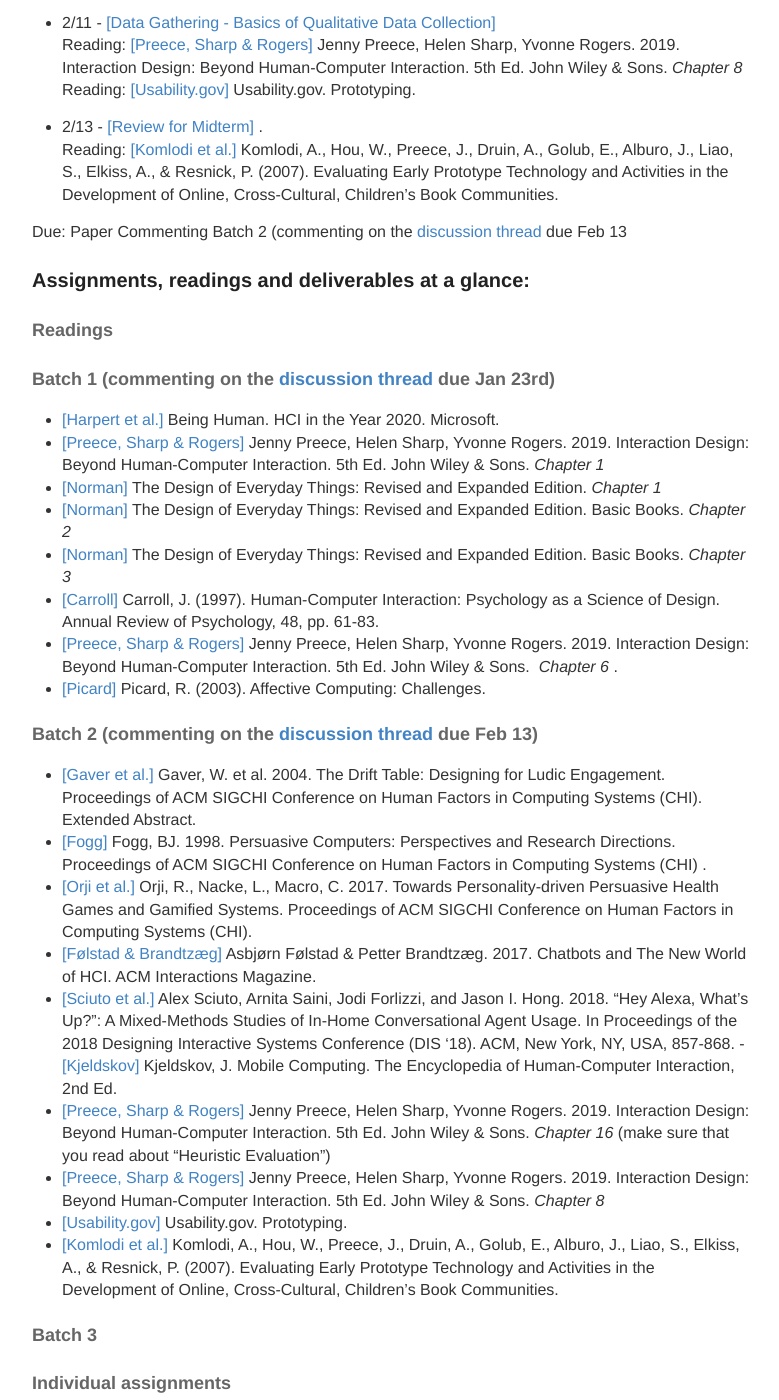
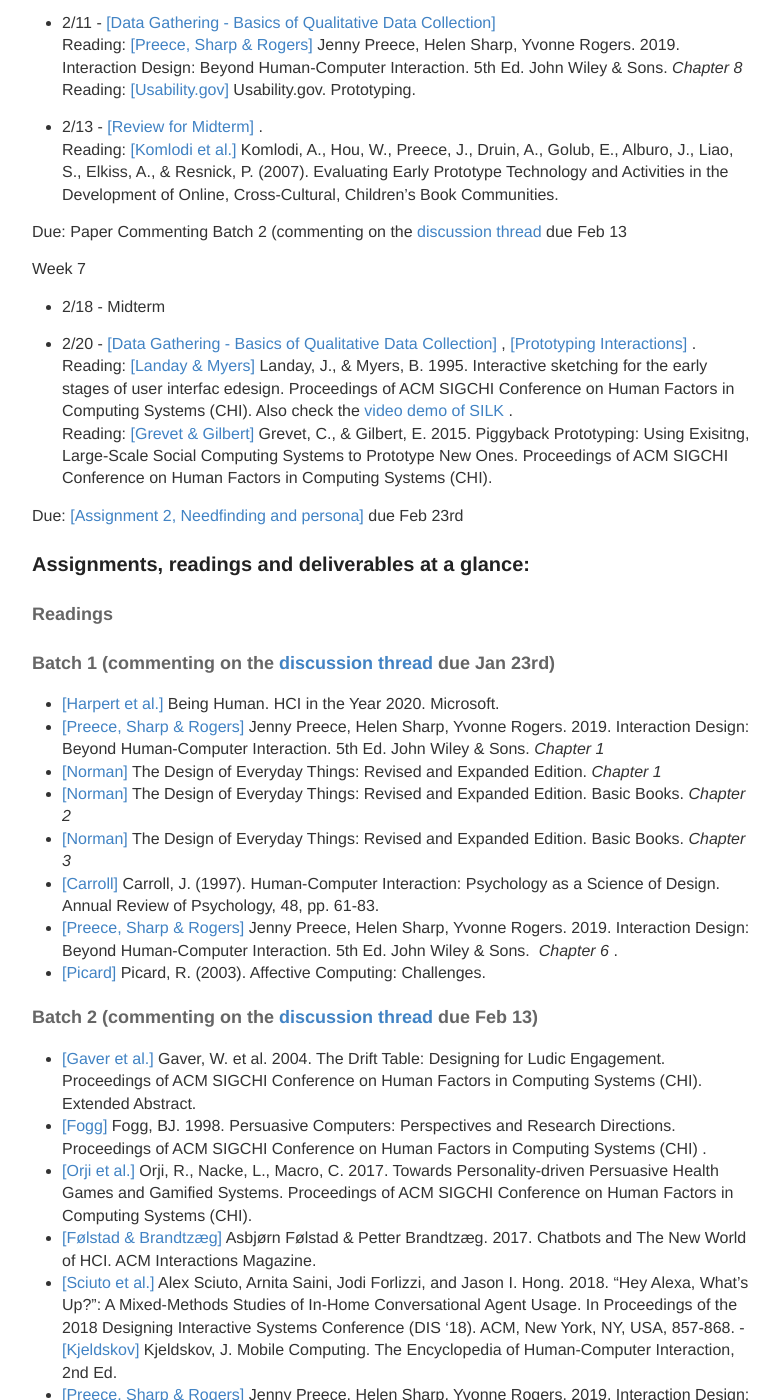
Before and after one commit to hciwang/hciwang.github.io, a Jekyll site: the page built from _posts/2020-1-5-lectures.md, in a window 1280 px wide and 1400 px high, scrolled down 2038 px. Shown: the whole window, without its empty margins (248-1027 px from the left). Built offline with Jekyll 4.4.1, drawn with Linux system fonts in a browser that asks for light colours; some of the changed text lies outside the part shown.

Commit message:
Update 2020-1-5-lectures.md

```diff
--- a/_posts/2020-1-5-lectures.md
+++ b/_posts/2020-1-5-lectures.md
@@ -72,6 +72,16 @@
 
 Due: Paper Commenting Batch 2 (commenting on the [discussion thread](https://canvas.ucdavis.edu/courses/413583/discussion_topics/410685) due Feb 13
 
+Week 7
+- 2/18 -  Midterm
+
+- 2/20 - [[Data Gathering - Basics of Qualitative Data Collection]](https://canvas.ucdavis.edu/courses/413583/files/folder/Lectures?preview=7824092) , [[Prototyping Interactions]]() .
+Reading: [[Landay & Myers]](https://canvas.ucdavis.edu/courses/413583/files/folder/Readings?preview=7905730) Landay, J., & Myers, B. 1995. Interactive sketching for the early stages of user interfac edesign. Proceedings of ACM SIGCHI Conference on Human Factors in Computing Systems (CHI). Also check the [video demo of SILK](https://www.youtube.com/watch?v=VLQcW6SpJ88) .
+Reading: [[Grevet & Gilbert]](http://comp.social.gatech.edu/papers/chi15.airport.grevet.pdf)  Grevet, C., & Gilbert, E. 2015. Piggyback Prototyping: Using Exisitng, Large-Scale Social Computing Systems to Prototype New Ones. Proceedings of ACM SIGCHI Conference on Human Factors in Computing Systems (CHI).
+
+Due:  [[Assignment 2, Needfinding and persona]](https://canvas.ucdavis.edu/courses/413583/assignments/429555) due Feb 23rd
+
+
 ### Assignments, readings and deliverables at a glance:
 
 #### Readings
@@ -98,6 +108,8 @@
 
 
 #### Batch 3
+- [[Landay & Myers]](https://canvas.ucdavis.edu/courses/413583/files/folder/Readings?preview=7905730) Landay, J., & Myers, B. 1995. Interactive sketching for the early stages of user interfac edesign. Proceedings of ACM SIGCHI Conference on Human Factors in Computing Systems (CHI). Also check the [video demo of SILK](https://www.youtube.com/watch?v=VLQcW6SpJ88) .
+- [[Grevet & Gilbert]](http://comp.social.gatech.edu/papers/chi15.airport.grevet.pdf)  Grevet, C., & Gilbert, E. 2015. Piggyback Prototyping: Using Exisitng, Large-Scale Social Computing Systems to Prototype New Ones. Proceedings of ACM SIGCHI Conference on Human Factors in Computing Systems (CHI).
 
 
 #### Individual assignments
```
